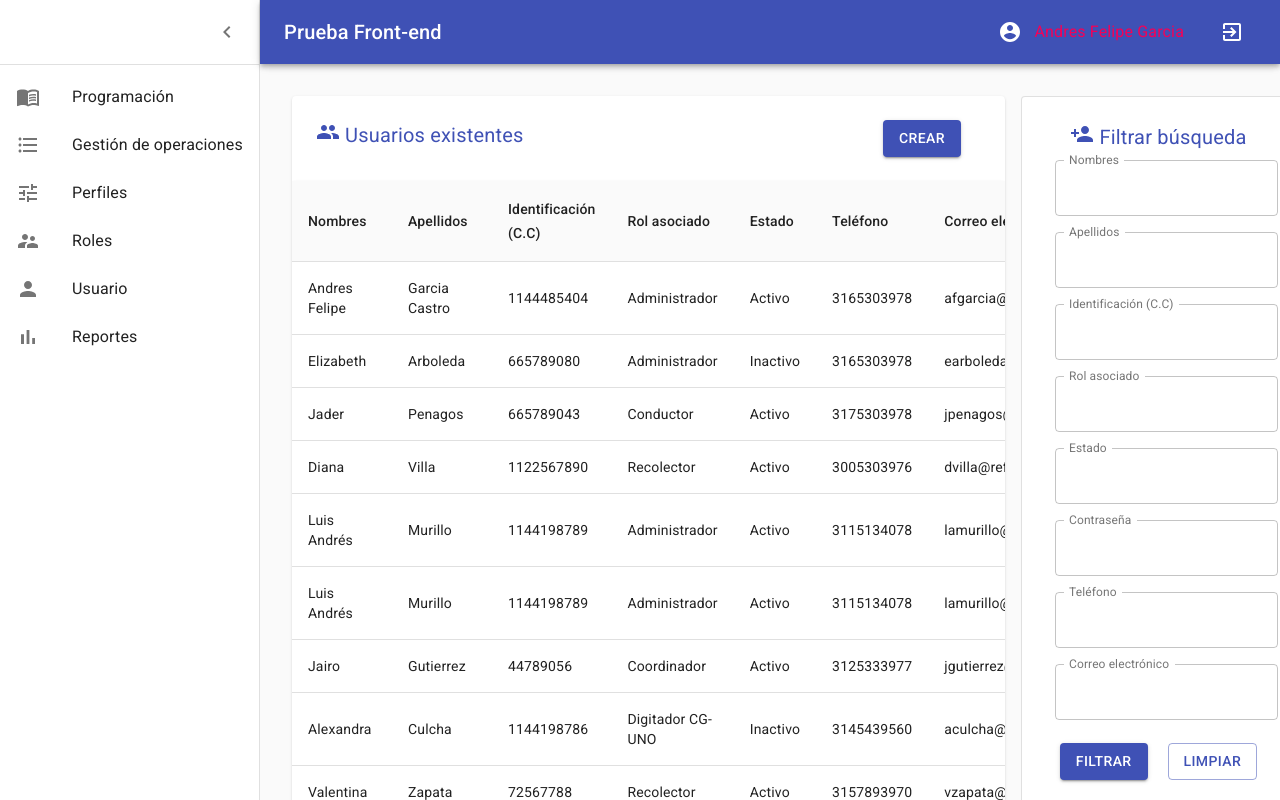
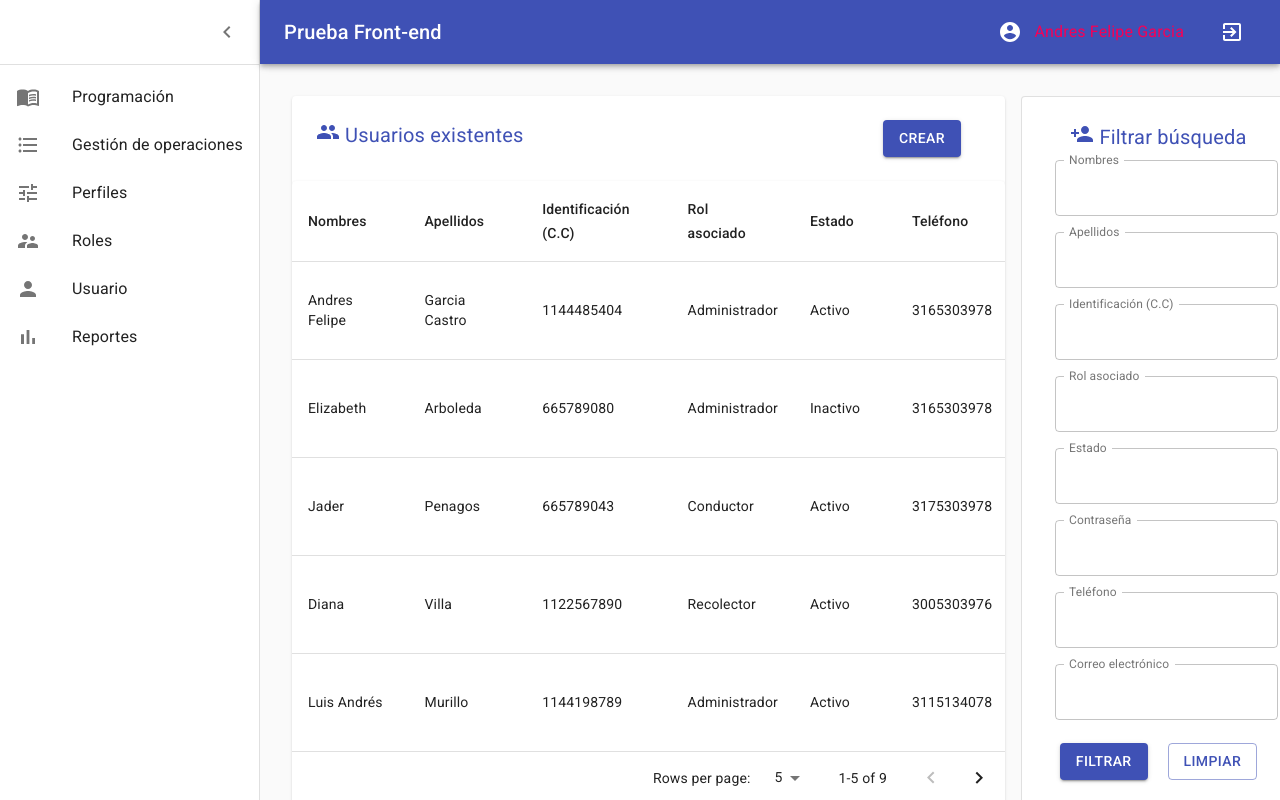
Before and after one commit to lenninIbarrraGonzalez/OLSoftware, a React app: page / in a window 1280 px wide. Built offline with nearby package versions, Linux system fonts and the light colour scheme.

Commit message:
cambio de tabla para manejar los icons

```diff
--- a/package.json
+++ b/package.json
@@ -26,6 +26,7 @@
     "eslint-plugin-prettier": "^3.3.1",
     "eslint-plugin-react": "^7.22.0",
     "prettier": "^2.2.1",
+    "prop-types": "^15.7.2",
     "react": "^17.0.1",
     "react-dom": "^17.0.1",
     "react-router-dom": "^5.2.0"
@@ -34,6 +35,7 @@
     "@babel/core": "^7.12.17",
     "@babel/preset-env": "^7.12.17",
     "@babel/preset-react": "^7.12.13",
+    "@types/prop-types": "^15.7.3",
     "babel-loader": "^8.2.2",
     "css-loader": "^5.0.2",
     "html-loader": "^2.0.0",
--- a/src/components/Users.jsx
+++ b/src/components/Users.jsx
@@ -36,6 +36,11 @@ const columns = [
   {
     id: "email",
     label: "Correo electrónico",
+    minWidth: 100,
+  },
+  {
+    id: "actions",
+    label: "Acción",
     minWidth: 100,
   },
 ];
--- /dev/null
+++ b/src/components/Users2.jsx
@@ -0,0 +1,230 @@
+import React, { useContext } from "react";
+import { Link } from "react-router-dom";
+import PropTypes from "prop-types";
+import { makeStyles } from "@material-ui/core/styles";
+import {
+  Table,
+  TableBody,
+  TableCell,
+  TableContainer,
+  TableHead,
+  TablePagination,
+  TableSortLabel,
+  Paper,
+  TableRow,
+  Button,
+} from "@material-ui/core";
+import CreateIcon from "@material-ui/icons/Create";
+import DeleteIcon from "@material-ui/icons/Delete";
+import AppContext from "../context/AppContext";
+
+function descendingComparator(a, b, orderBy) {
+  if (b[orderBy] < a[orderBy]) {
+    return -1;
+  }
+  if (b[orderBy] > a[orderBy]) {
+    return 1;
+  }
+  return 0;
+}
+
+function getComparator(order, orderBy) {
+  return order === "desc"
+    ? (a, b) => descendingComparator(a, b, orderBy)
+    : (a, b) => -descendingComparator(a, b, orderBy);
+}
+
+function stableSort(array, comparator) {
+  const stabilizedThis = array.map((el, index) => [el, index]);
+  stabilizedThis.sort((a, b) => {
+    const order = comparator(a[0], b[0]);
+    if (order !== 0) return order;
+    return a[1] - b[1];
+  });
+  return stabilizedThis.map((el) => el[0]);
+}
+
+const headCells = [
+  { id: "firstName", numeric: false, label: "Nombres" },
+  { id: "lastName", numeric: false, label: "Apellidos" },
+  { id: "identification", numeric: false, label: "Identificación (C.C)" },
+  { id: "role", numeric: false, label: "Rol asociado" },
+  { id: "state", numeric: false, label: "Estado" },
+  { id: "phone", numeric: false, label: "Teléfono" },
+  { id: "email", numeric: false, label: "Correo electrónico" },
+  { id: "actions", numeric: false, label: "Acción" },
+];
+
+function EnhancedTableHead(props) {
+  const { classes, order, orderBy, onRequestSort } = props;
+  const createSortHandler = (property) => (event) => {
+    onRequestSort(event, property);
+  };
+
+  return (
+    <TableHead>
+      <TableRow>
+        {headCells.map((headCell) => (
+          <TableCell
+            key={headCell.id}
+            sortDirection={orderBy === headCell.id ? order : false}
+          >
+            <TableSortLabel
+              active={orderBy === headCell.id}
+              direction={orderBy === headCell.id ? order : "asc"}
+              onClick={createSortHandler(headCell.id)}
+            >
+              {headCell.label}
+              {orderBy === headCell.id ? (
+                <span className={classes.visuallyHidden}>
+                  {order === "desc" ? "sorted descending" : "sorted ascending"}
+                </span>
+              ) : null}
+            </TableSortLabel>
+          </TableCell>
+        ))}
+      </TableRow>
+    </TableHead>
+  );
+}
+
+EnhancedTableHead.propTypes = {
+  // classes: PropTypes.object.isRequired,
+  // numSelected: PropTypes.number.isRequired,
+  onRequestSort: PropTypes.func.isRequired,
+  //
+  order: PropTypes.oneOf(["asc", "desc"]).isRequired,
+  orderBy: PropTypes.string.isRequired,
+  // rowCount: PropTypes.number.isRequired,
+};
+
+const useStyles = makeStyles((theme) => ({
+  root: {
+    width: "100%",
+  },
+  paper: {
+    width: "100%",
+    marginBottom: theme.spacing(2),
+  },
+  table: {
+    minWidth: 750,
+  },
+  visuallyHidden: {
+    border: 0,
+    clip: "rect(0 0 0 0)",
+    height: 1,
+    margin: -1,
+    overflow: "hidden",
+    padding: 0,
+    position: "absolute",
+    top: 20,
+    width: 1,
+  },
+  box: {
+    marginBottom: theme.spacing(1),
+  },
+}));
+
+export default function ComponentListProjects() {
+  // context
+  const {
+    state: { users },
+  } = useContext(AppContext);
+
+  const classes = useStyles();
+  const [order, setOrder] = React.useState("asc");
+  const [orderBy, setOrderBy] = React.useState("calories");
+  const [selected, setSelected] = React.useState([]);
+  const [page, setPage] = React.useState(0);
+
+  const [rowsPerPage, setRowsPerPage] = React.useState(5);
+
+  const handleRequestSort = (event, property) => {
+    const isAsc = orderBy === property && order === "asc";
+    setOrder(isAsc ? "desc" : "asc");
+    setOrderBy(property);
+  };
+
+  const handleChangePage = (event, newPage) => {
+    setPage(newPage);
+  };
+
+  const handleChangeRowsPerPage = (event) => {
+    setRowsPerPage(parseInt(event.target.value, 10));
+    setPage(0);
+  };
+
+  const isSelected = (id) => selected.indexOf(id) !== -1;
+
+  const emptyRows =
+    rowsPerPage - Math.min(rowsPerPage, users.length - page * rowsPerPage);
+
+  return (
+    <Paper className={classes.paper}>
+      <TableContainer>
+        <Table
+          className={classes.table}
+          aria-labelledby="tableTitle"
+          aria-label="enhanced table"
+        >
+          <EnhancedTableHead
+            classes={classes}
+            numSelected={selected.length}
+            order={order}
+            orderBy={orderBy}
+            onRequestSort={handleRequestSort}
+            rowCount={users.length}
+          />
+          <TableBody>
+            {stableSort(users, getComparator(order, orderBy))
+              .slice(page * rowsPerPage, page * rowsPerPage + rowsPerPage)
+              .map((row) => {
+                const isItemSelected = isSelected(row.id);
+
+                return (
+                  <TableRow
+                    hover
+                    role="checkbox"
+                    aria-checked={isItemSelected}
+                    tabIndex={-1}
+                    key={row.id}
+                    selected={isItemSelected}
+                  >
+                    <TableCell align="left">{row.firstName}</TableCell>
+                    <TableCell align="left">{row.lastName}</TableCell>
+                    <TableCell align="left">{row.identification}</TableCell>
+                    <TableCell align="left">{row.role}</TableCell>
+                    <TableCell align="left">{row.state}</TableCell>
+                    <TableCell align="left">{row.phone}</TableCell>
+                    <TableCell align="left">{row.email}</TableCell>
+                    <TableCell align="left">
+                      <Link to="/">
+                        <CreateIcon />
+                      </Link>
+                      <Button type="button">
+                        <DeleteIcon />
+                      </Button>
+                    </TableCell>
+                  </TableRow>
+                );
+              })}
+            {emptyRows > 0 && (
+              <TableRow>
+                <TableCell colSpan={6} />
+              </TableRow>
+            )}
+          </TableBody>
+        </Table>
+      </TableContainer>
+      <TablePagination
+        rowsPerPageOptions={[5, 10, 25]}
+        component="div"
+        count={users.length}
+        rowsPerPage={rowsPerPage}
+        page={page}
+        onChangePage={handleChangePage}
+        onChangeRowsPerPage={handleChangeRowsPerPage}
+      />
+    </Paper>
+  );
+}
--- a/src/containers/Home.jsx
+++ b/src/containers/Home.jsx
@@ -1,7 +1,7 @@
 import React from "react";
 import { Grid, Card } from "@material-ui/core";
 import AddUsers from "../components/AddUsers";
-import Users from "../components/Users";
+import Users2 from "../components/Users2";
 import Searchs from "../components/Searchs";
 
 const Home = () => (
@@ -10,7 +10,7 @@ const Home = () => (
       <Grid item xs={12} sm={12} md={10} lg={9}>
         <Card>
           <AddUsers />
-          <Users />
+          <Users2 />
         </Card>
       </Grid>
       <Grid item xs={12} sm={12} md={2} lg={3}>
```
